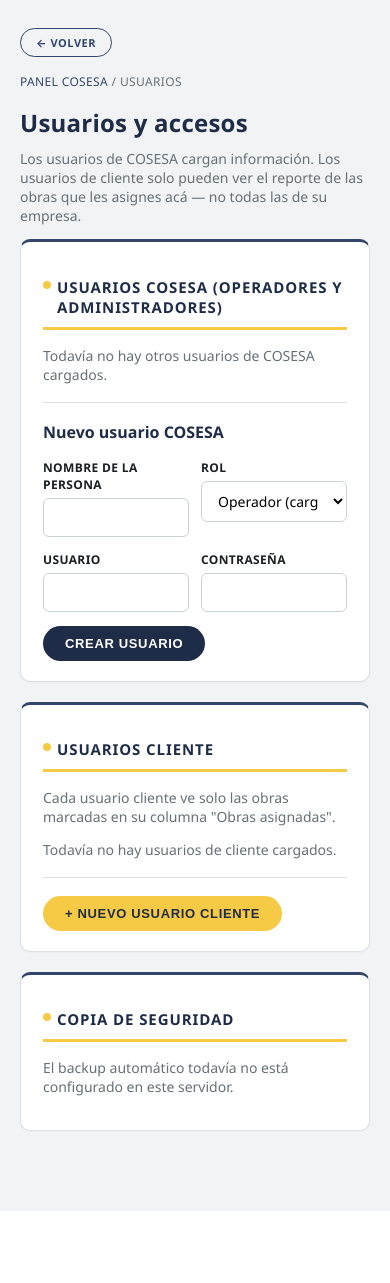
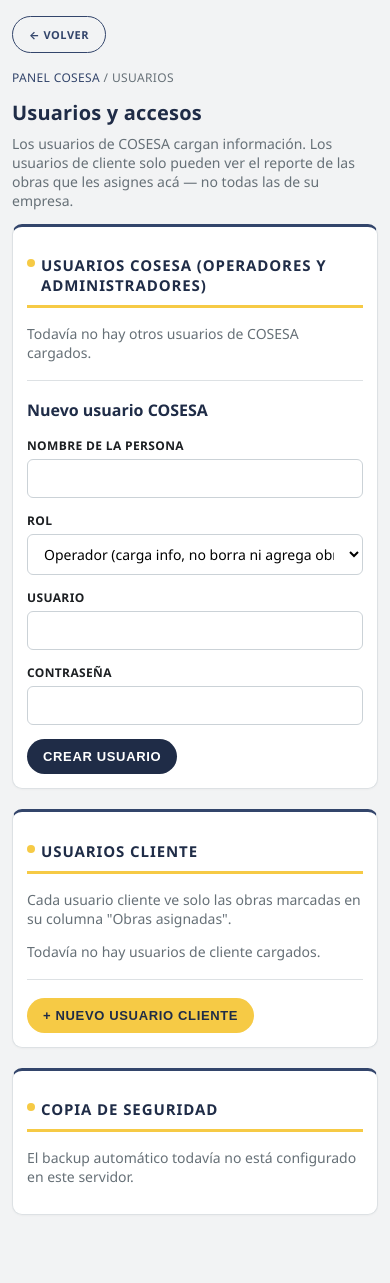
Before and after one commit to servicioscosesahidro-sys/cosesa-avance-obras, a Flask app: template templates/cosesa_usuarios.html in a window 390 px wide. Before the commit the page ends 1211 px from the top, so only its background shows below. Run offline with Flask 3, Linux system fonts and the light colour scheme; the template is opened without the code that fills it, so the values that code supplies are empty.

Commit message:
Add files via upload

```diff
--- a/static/css/style.css
+++ b/static/css/style.css
@@ -218,3 +218,24 @@ textarea { resize: vertical; min-height: 70px; }
   .no-print { display: none !important; }
   body { background: white; }
 }
+
+/* ---- Celular / pantallas angostas (solo en pantalla, no al imprimir) ---- */
+@media screen and (max-width: 700px) {
+  html, body { overflow-x: hidden; }
+  .container, .container-wide { padding: 16px 12px 48px; }
+  .navbar { flex-wrap: wrap; padding: 8px 12px; gap: 6px; }
+  .navbar .brand img { height: 32px; }
+  .navbar .nav-links { flex-wrap: wrap; gap: 8px; justify-content: flex-end; }
+  h1 { font-size: 20px; }
+  .card { padding: 16px 14px 14px; }
+  img { max-width: 100%; }
+  /* filas de botones / cabeceras con display:flex en línea: que se acomoden en varias líneas */
+  div[style*="display:flex"], div[style*="display: flex"] { flex-wrap: wrap; }
+  .field-inline { flex-direction: column; gap: 0; }
+  .btn { padding: 10px 16px; }
+  /* tablas anchas: scroll horizontal dentro de la tarjeta en vez de ensanchar toda la página */
+  table { display: block; overflow-x: auto; -webkit-overflow-scrolling: touch; }
+  .card { overflow-x: auto; }
+  .login-box { width: auto; max-width: 92vw; padding: 30px 20px; }
+  .photo-grid { grid-template-columns: repeat(auto-fill, minmax(120px, 1fr)); }
+}
```
